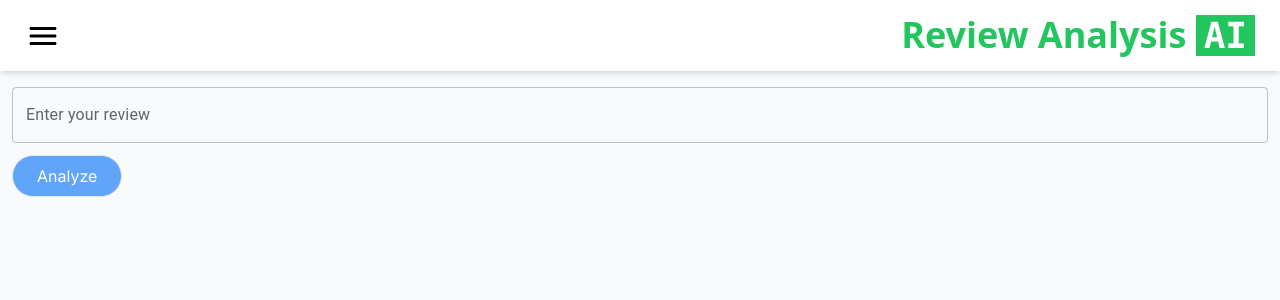
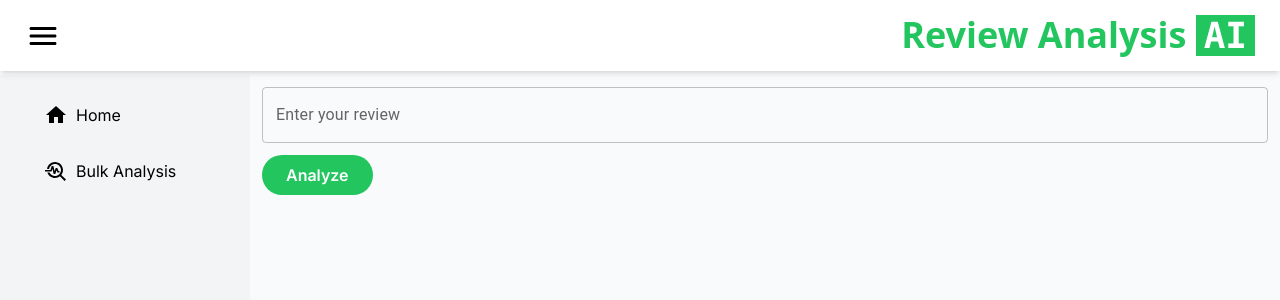
Before and after one commit to PatelPreyansh30/fe-sentimental-analysis, a Next.js app: page / in a window 1280 px wide. Shown: the top 300 px of the page. Built offline with nearby package versions, Linux system fonts and the light colour scheme.

Commit message:
sidebar added

```diff
--- a/src/app/layout.tsx
+++ b/src/app/layout.tsx
@@ -6,6 +6,7 @@ import type { Metadata } from "next";
 import { Inter } from "next/font/google";
 import Navbar from "@/components/Navbar";
 import { useState } from "react";
+import Sidebar from "@/components/Sidebar";
 
 const inter = Inter({ subsets: ["latin"] });
 
@@ -20,16 +21,18 @@ export default function RootLayout({
 }: {
   children: React.ReactNode;
 }) {
-  const [showHideSidebar, setShowHideSidebar] = useState(true);
+  const [toggleSidebar, setToggleSidebar] = useState(true);
+
   return (
     <html lang="en">
       <body className={`bg-slate-50 ${inter.className}`}>
         <ToastifyAlerts />
-        <div>
-          <Navbar
-            showHideSidebar={() => setShowHideSidebar(!showHideSidebar)}
-          />
-          <div className="mt-[75px]">{children}</div>
+        <Navbar showHideSidebar={() => setToggleSidebar(!toggleSidebar)} />
+        <div
+          className={`mt-[75px] ${toggleSidebar ? "ml-[250px]" : "ml-[0px]"}`}
+        >
+          {toggleSidebar && <Sidebar />}
+          {children}
         </div>
       </body>
     </html>
--- /dev/null
+++ b/src/components/Sidebar.tsx
@@ -0,0 +1,36 @@
+import React from "react";
+import Link from "next/link";
+import { Home, Troubleshoot } from "@mui/icons-material";
+import { ApplicationConstant } from "@/constant/applicationConstant";
+
+const sidebarRoutes = [
+  {
+    state: "Home",
+    path: ApplicationConstant.HOME_PATH,
+    icon: <Home />,
+  },
+  {
+    state: "Bulk Analysis",
+    icon: <Troubleshoot />,
+    path: ApplicationConstant.BULK_ANALYSIS_PATH,
+  },
+];
+
+const Sidebar = () => {
+  return (
+    <div className="fixed left-0 w-[250px] h-screen p-2 bg-gray-100">
+      {sidebarRoutes.map((item, index) => (
+        <Link
+          href={item.path}
+          className="flex m-2 p-3 px-7 hover:bg-gray-200 hover:rounded-md"
+          key={`sidebar-item-index:${index}`}
+        >
+          {item.icon}
+          <p className="mx-2 ">{item.state}</p>
+        </Link>
+      ))}
+    </div>
+  );
+};
+
+export default Sidebar;
--- a/src/constant/applicationConstant.ts
+++ b/src/constant/applicationConstant.ts
@@ -1,5 +1,6 @@
 export const ApplicationConstant = {
-  // main routes
+  HOME_PATH: "/",
+  BULK_ANALYSIS_PATH: "bulk/",
 };
 
 export const ApiConstant = {
--- a/src/module/Analyze/Analyze.tsx
+++ b/src/module/Analyze/Analyze.tsx
@@ -87,9 +87,9 @@ const Analyze = () => {
         />
         <button
           onClick={handleOnClick}
-          className={`mt-3 px-6 py-2 rounded-full text-white bg-blue-400 ${
-            isButtonClicked ? "cursor-not-allowed" : "hover:bg-blue-500"
-          } border`}
+          className={`mt-3 px-6 py-2 rounded-full text-white font-semibold bg-green-500 ${
+            isButtonClicked ? "cursor-not-allowed" : "hover:bg-green-600"
+          }`}
           disabled={isButtonClicked}
         >
           Analyze
```
